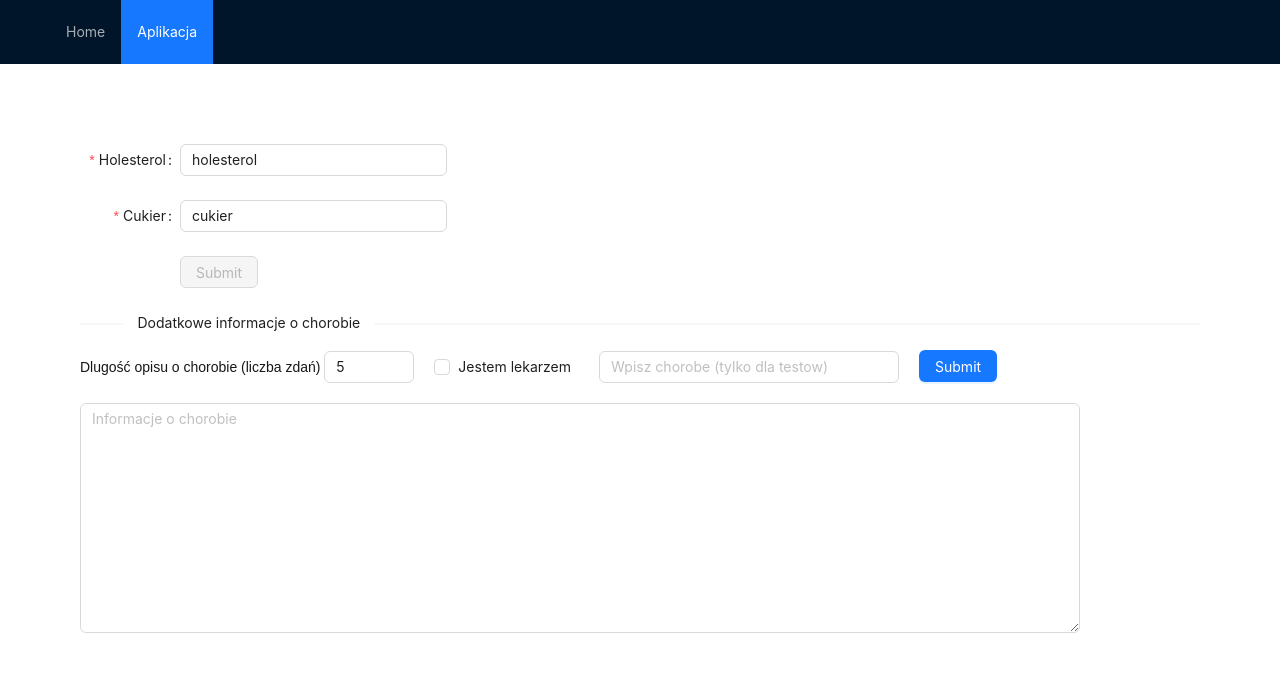
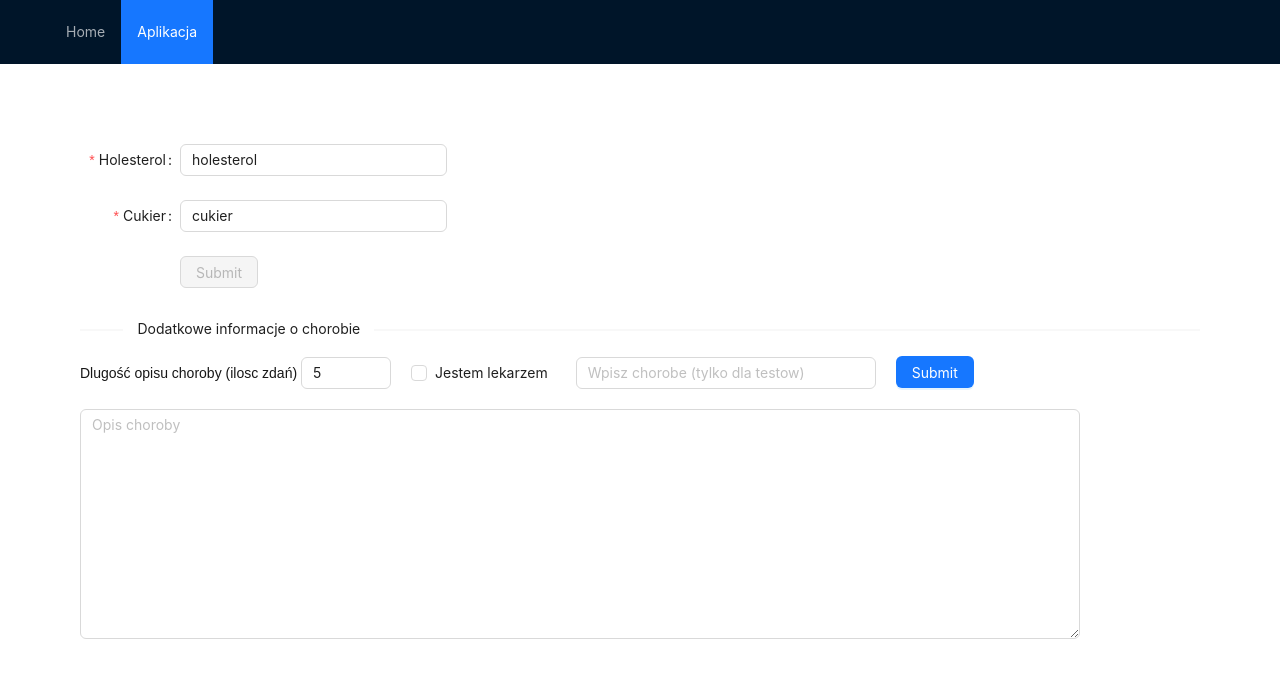
Before and after one commit to infoshareacademy/jdszr16_random_forest_rangers_fe, a Next.js app: page /aplikacja in a window 1280 px wide. Shown: the top 678 px of the page. Built offline with nearby package versions, Linux system fonts and the light colour scheme.

Commit message:
Add description

```diff
--- a/src/app/aplikacja/moreInfo.tsx
+++ b/src/app/aplikacja/moreInfo.tsx
@@ -60,7 +60,7 @@ export default function MoreInfo() {
     <div>
       <span style={{ fontSize: 14, marginRight: 20 }}>
         {" "}
-        Dlugość opisu o chorobie (liczba zdań){" "}
+        Dlugość opisu choroby (ilosc zdań){" "}
         <InputNumber
           min={5}
           max={30}
@@ -83,7 +83,7 @@ export default function MoreInfo() {
           rows={10}
           style={{ width: 1000, marginTop: 20 }}
           value={diseaseDescription}
-          placeholder="Informacje o chorobie"
+          placeholder="Opis choroby"
         />
       </div>
     </div>
--- a/src/app/aplikacja/page.tsx
+++ b/src/app/aplikacja/page.tsx
@@ -87,7 +87,7 @@ export default function Home() {
           </Button>
         </Form.Item>
       </Form>
-      <Divider orientation="left" plain>
+      <Divider style={{marginTop: 30}} orientation="left" plain>
         Dodatkowe informacje o chorobie
       </Divider>
 
```
